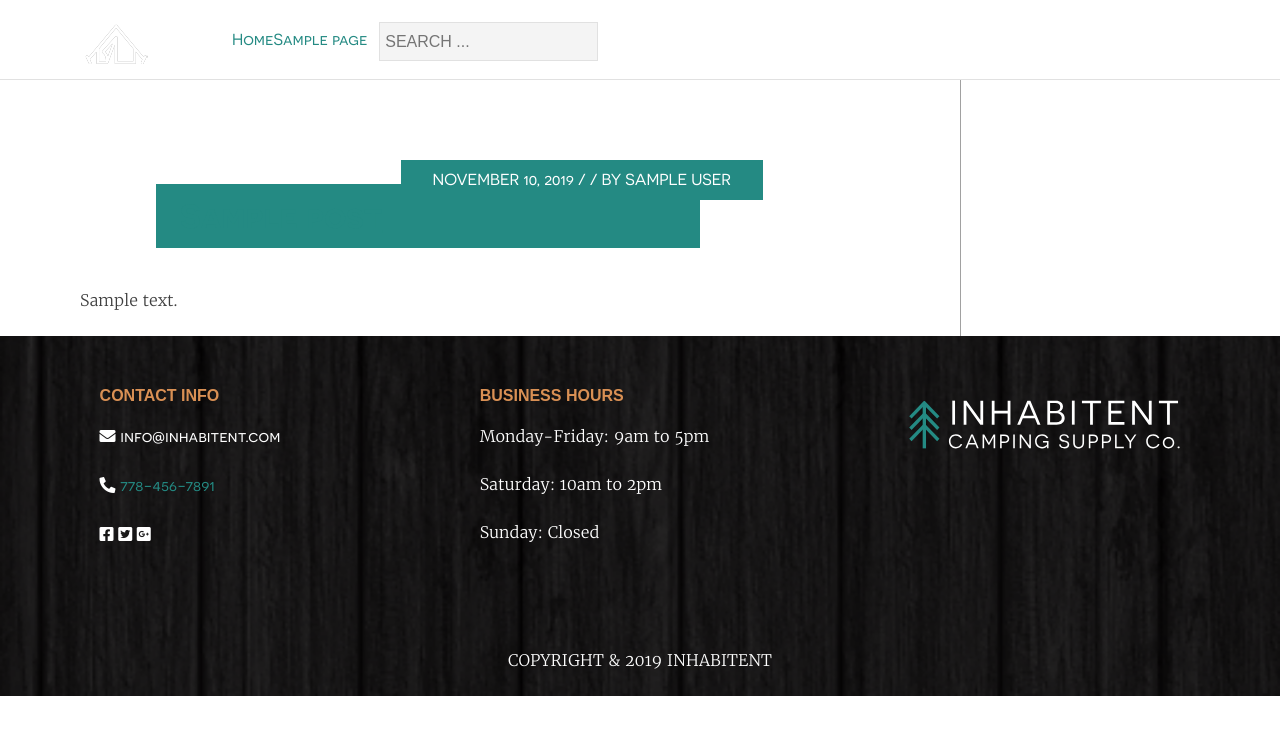
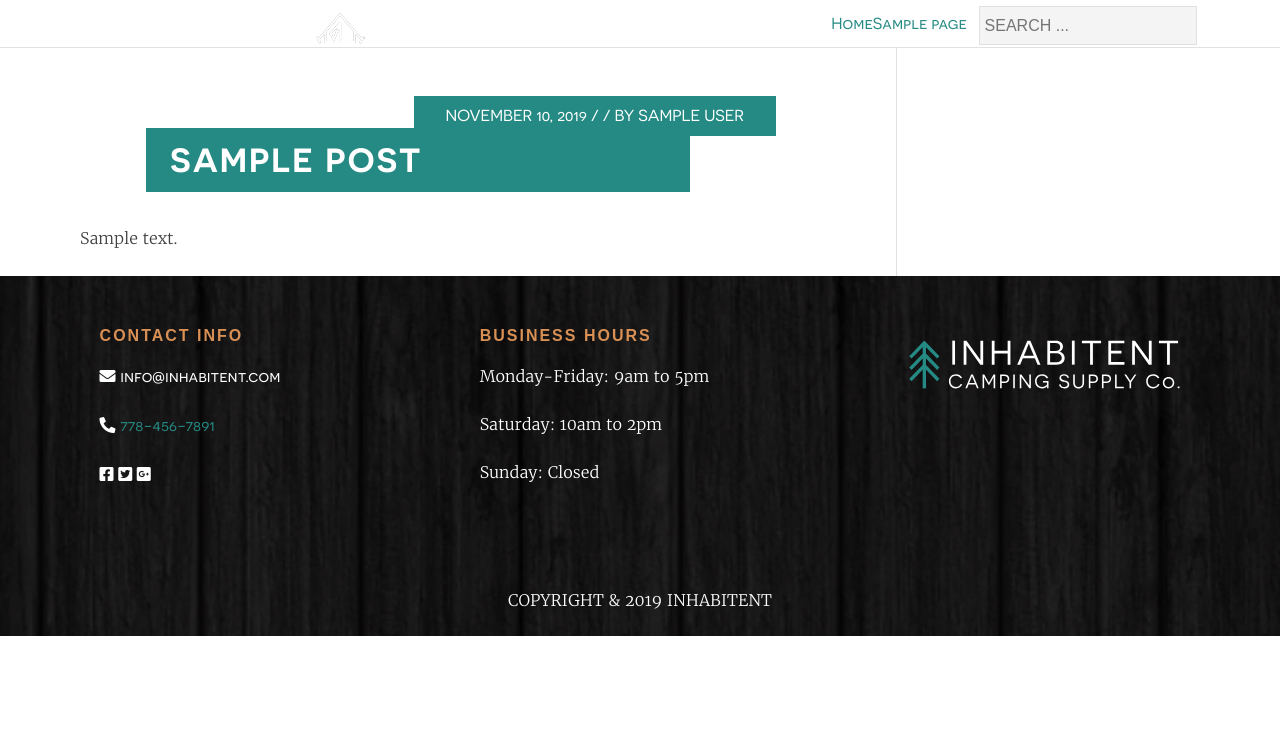
Before and after one commit to Tchore85/Inhabitent, a WordPress theme: the page made by themes/inhabitent/home.php in a window 1280 px wide. Shown: the top 735 px of the page. Run offline with PHP 8.4 and a stand-in for WordPress, Linux system fonts and the light colour scheme; the site name, menu and one post (Sample post) are stand-ins, and other content is empty; some libraries are stand-ins or nearby versions.

Commit message:
lay outs of navigation panel

```diff
--- a/themes/inhabitent/sass/_header.scss
+++ b/themes/inhabitent/sass/_header.scss
@@ -17,5 +17,6 @@
   border-bottom: 1px solid #e1e1e1;
   padding: 0.5rem 0;
   z-index: 3;
-  height: 5rem;
+  height: 3rem;
+  justify-content: flex-end;
 }
--- a/themes/inhabitent/sass/_navigation.scss
+++ b/themes/inhabitent/sass/_navigation.scss
@@ -149,9 +149,10 @@ a {
 }
 
 .logo img {
-  width: 32%;
+  width: 25%;
   display: flex;
   margin: 0 auto;
+  margin-left: -150%;
 }
 
 .search-form {
@@ -188,20 +189,20 @@ fieldset {
 }
 
 #menu-item-73 {
-  // width: 58rem;
+  width: 7rem;
 }
 #menu-item-74,
 #menu-item-75,
 #menu-item-76,
 #menu-item-110 {
-  // width: 5rem;
+  width: 6rem;
   text-transform: uppercase;
 }
 
 //THIS IS THE LEAVE COMMENT AREA
 
 .comment-respond {
-  margin-left: 10rem;
+  margin-left: 8.5rem;
 }
 
 .comment-form-comment label {
--- a/themes/inhabitent/sass/_van-post.scss
+++ b/themes/inhabitent/sass/_van-post.scss
@@ -1,5 +1,5 @@
 .entry-header {
-  margin-top: 10rem;
+  margin-top: 6rem;
   display: flex;
   justify-content: center;
 }
@@ -10,6 +10,7 @@
   // width: 70%;
   max-width: 800px;
   margin-top: 8rem;
+  line-height: 1.75;
 }
 
 .blog,
@@ -19,23 +20,47 @@
     background: #248a83;
     color: white;
     font-size: 2.1rem;
-    margin-top: 1.5rem;
+    margin-top: 2rem;
     width: 34rem;
-    margin-left: -6.5rem;
+    margin-left: -7.75rem;
     padding: 0.75rem 1.5rem;
     line-height: 2.5rem;
   }
+}
+.single-post {
   .entry-meta {
-    font-family: Novecento Sans Web, sans-serif;
+    font-family: 'Novecento Sans Web', sans-serif;
     position: absolute;
     background: #248a83;
     color: white;
     text-transform: uppercase;
-    right: 517px;
+    right: 504px;
     // margin-top: 29.5rem;
     padding: 0.5rem 2rem;
     // bottom: 0;
-    margin-bottom: -14.5;
+    // margin-bottom: -14.5;
+    bottom: 0;
+    margin-bottom: 4.5rem;
+  }
+}
+
+.blog {
+  .entry-meta {
+    font-family: 'Novecento Sans Web', sans-serif;
+    position: absolute;
+    background: #248a83;
+    color: white;
+    text-transform: uppercase;
+    right: 504px;
+    padding: 0.5rem 2rem;
+  }
+}
+.blog {
+  .entry-title {
+    a {
+      color: white;
+      text-decoration: none;
+    }
   }
 }
 
@@ -47,7 +72,7 @@
 .entry-footer {
   text-transform: uppercase;
   display: flex;
-  padding-left: 10rem;
+  padding-left: 8.5rem;
 }
 .cat-links {
   margin-right: 2rem;
@@ -55,7 +80,7 @@
 .blog,
 .single-post {
   .wp-post-image {
-    width: 753px;
+    width: 791px;
   }
 }
 
--- a/themes/inhabitent/sass/_variables.scss
+++ b/themes/inhabitent/sass/_variables.scss
@@ -16,13 +16,13 @@ $color__background-ins: #fff9c0;
 $color__border-abbr: #666;
 
 $color__link: royalblue;
-$color__link-visited: purple;
+$color__link-visited: rgb(167, 156, 167);
 $color__link-hover: midnightblue;
 
 // Typography
 
 $font__main: sans-serif;
-$font__code: Monaco, Consolas, "Andale Mono", "DejaVu Sans Mono", monospace;
-$font__pre: "Courier 10 Pitch", Courier, monospace;
+$font__code: Monaco, Consolas, 'Andale Mono', 'DejaVu Sans Mono', monospace;
+$font__pre: 'Courier 10 Pitch', Courier, monospace;
 $font__line-height-body: 1.5;
 $font__line-height-pre: 1.6;
--- a/themes/inhabitent/sass/_widgets.scss
+++ b/themes/inhabitent/sass/_widgets.scss
@@ -30,15 +30,32 @@
 
 .sidebar-uni {
   grid-area: Sidebar-uni;
-  //   border: solid grey;
-  // display: flex;
-  // text-align: center;
+  border-left: 1px solid #e1e1e1;
+  margin-top: 3rem;
+
+  margin-left: -4rem;
 }
+.sidebar-uni {
+  a {
+    font-family: 'Merriweather Web', serif;
+  }
+}
+
 .widget-area {
   padding-top: 3rem;
   display: flex;
   flex-direction: column;
   text-align: center;
+  font-family: 'Merriweather Web', serif;
+}
+
+.textwidget {
+  font-family: 'Merriweather Web', serif;
+}
+.textwidget {
+  h3 {
+    font-size: 24px;
+  }
 }
 
 #custom_html-2 {
@@ -76,9 +93,8 @@
 //THIS IS THE SIDEBAR-FIN US GOOGLE MAPS
 
 .sidebar-uni {
-  //   grid-area: b;
-  border-left: 1px solid #a1a1a1;
-  margin-top: 5rem;
+  // border-left: 1px solid #a1a1a1;
+  // margin-top: 5rem;
 }
 // .widget-area {
 //   padding-top: 3rem;
--- a/themes/inhabitent/sass/style.scss
+++ b/themes/inhabitent/sass/style.scss
@@ -72,6 +72,7 @@ Nicolas Gallagher and Jonathan Neal http://necolas.github.com/normalize.css/
 
 body {
   font-family: 'Merriweather Web', serif;
+  background-color: #ffffff;
 }
 
 a,
@@ -82,7 +83,16 @@ h4,
 h5 {
   font-family: 'Novecento Sans Web', sans-serif;
 }
-
+h1,
+h2,
+h3,
+h4,
+h5,
+h6 {
+  clear: both;
+  letter-spacing: 2px;
+  text-transform: uppercase;
+}
 .site-description {
   margin-bottom: -1.5rem;
 }
--- a/themes/inhabitent/style.css
+++ b/themes/inhabitent/style.css
@@ -558,11 +558,12 @@ a {
   padding: 1rem; }
 
 .logo img {
-  width: 32%;
+  width: 25%;
   display: -webkit-box;
   display: -ms-flexbox;
   display: flex;
-  margin: 0 auto; }
+  margin: 0 auto;
+  margin-left: -150%; }
 
 .search-form {
   display: -webkit-box;
@@ -687,7 +692,13 @@ fieldset {
   grid-area: journal-selection; }
 
 .sidebar-uni {
-  grid-area: Sidebar-uni; }
+  grid-area: Sidebar-uni;
+  border-left: 1px solid #e1e1e1;
+  margin-top: 3rem;
+  margin-left: -4rem; }
+
+.sidebar-uni a {
+  font-family: 'Merriweather Web', serif; }
 
 .widget-area {
   padding-top: 3rem;
@@ -727,10 +745,6 @@ fieldset {
 #archives-2 ul {
   list-style: none;
   margin: 0; }
-
-.sidebar-uni {
-  border-left: 1px solid #a1a1a1;
-  margin-top: 5rem; }
 
 .wpcf7-form {
   text-transform: uppercase; }
@@ -861,7 +875,7 @@ object {
 --------------------------------------------------------------*/
 /* Front page */
 .entry-header {
-  margin-top: 10rem;
+  margin-top: 6rem;
   display: -webkit-box;
   display: -ms-flexbox;
   display: flex;
@@ -873,7 +887,8 @@ object {
   margin-left: auto;
   margin-right: auto;
   max-width: 800px;
-  margin-top: 8rem; }
+  margin-top: 8rem;
+  line-height: 1.75; }
 
 .blog .entry-title,
 .single-post .entry-title {
@@ -881,22 +896,35 @@ object {
   background: #248a83;
   color: white;
   font-size: 2.1rem;
-  margin-top: 1.5rem;
+  margin-top: 2rem;
   width: 34rem;
-  margin-left: -6.5rem;
+  margin-left: -7.75rem;
   padding: 0.75rem 1.5rem;
   line-height: 2.5rem; }
 
-.blog .entry-meta,
 .single-post .entry-meta {
-  font-family: Novecento Sans Web, sans-serif;
+  font-family: 'Novecento Sans Web', sans-serif;
   position: absolute;
   background: #248a83;
   color: white;
   text-transform: uppercase;
-  right: 517px;
+  right: 504px;
   padding: 0.5rem 2rem;
-  margin-bottom: -14.5; }
+  bottom: 0;
+  margin-bottom: 4.5rem; }
+
+.blog .entry-meta {
+  font-family: 'Novecento Sans Web', sans-serif;
+  position: absolute;
+  background: #248a83;
+  color: white;
+  text-transform: uppercase;
+  right: 504px;
+  padding: 0.5rem 2rem; }
+
+.blog .entry-title a {
+  color: white;
+  text-decoration: none; }
 
 .comments-link a {
   color: white;
@@ -977,7 +1005,10 @@ object {
   border-bottom: 1px solid #e1e1e1;
   padding: 0.5rem 0;
   z-index: 3;
-  height: 5rem; }
+  height: 3rem;
+  -webkit-box-pack: end;
+      -ms-flex-pack: end;
+          justify-content: flex-end; }
 
 .page .entry-title {
   color: #a1a1a1;
@@ -1037,5 +1069,15 @@ h4,
 h5 {
   font-family: 'Novecento Sans Web', sans-serif; }
 
+h1,
+h2,
+h3,
+h4,
+h5,
+h6 {
+  clear: both;
+  letter-spacing: 2px;
+  text-transform: uppercase; }
+
 .site-description {
   margin-bottom: -1.5rem; }
```
Also changed, not shown: other parts of themes/inhabitent/style.css (+18 -6 lines), themes/inhabitent/front-page.php (+11 -1 lines), themes/inhabitent/build/css/style.min.css, 1 other file.
